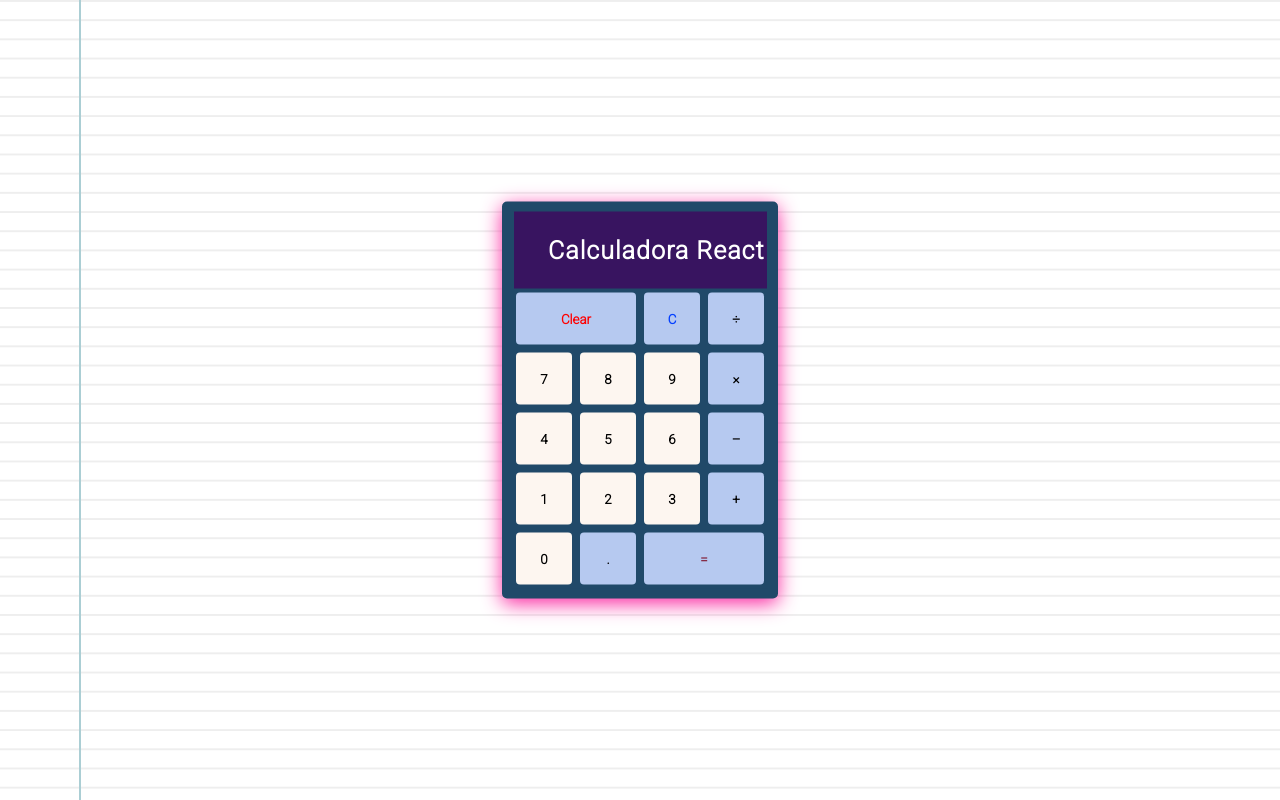
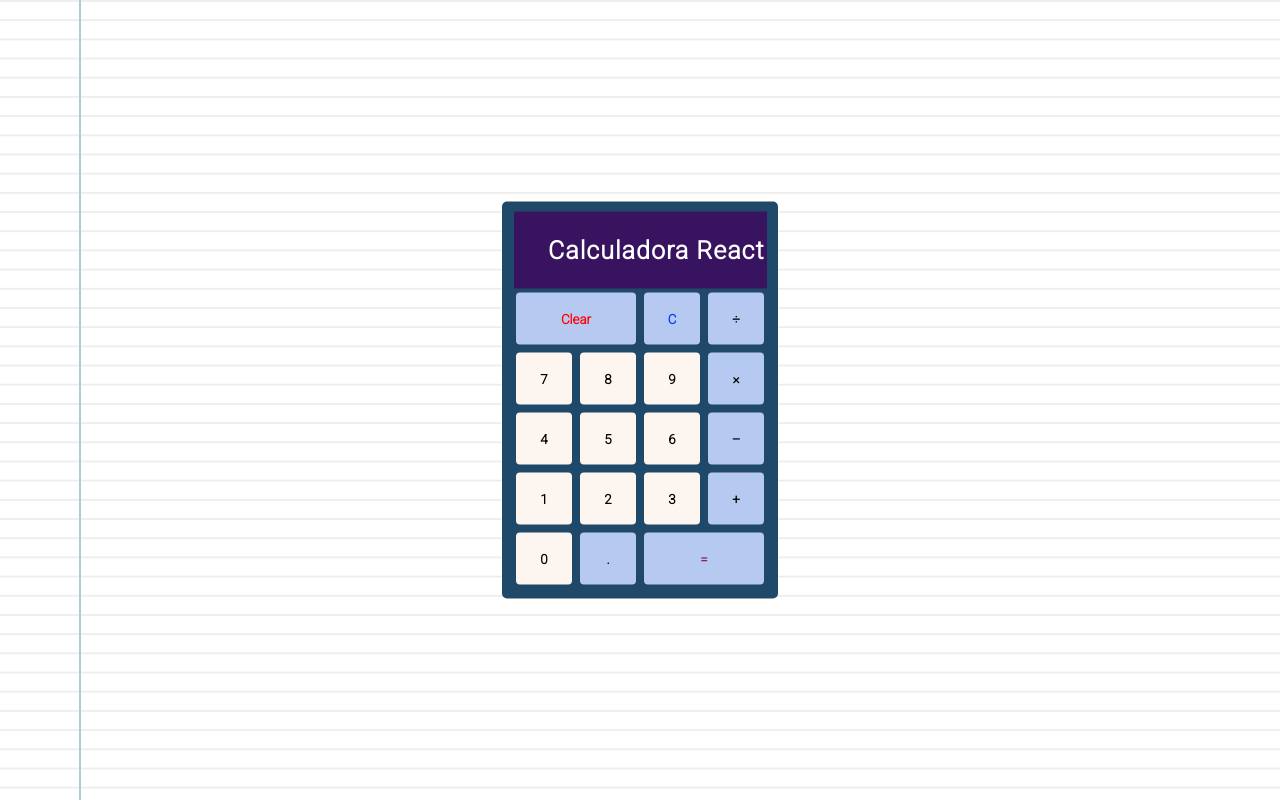
Before and after one commit to JoseAlz/calc-app, a plain HTML site: page index.html in a window 1280 px wide. Drawn offline with Linux system fonts and the light colour scheme.

Commit message:
Update main.178b03cd.css
estilos chekeando

```diff
--- a/static/css/main.178b03cd.css
+++ b/static/css/main.178b03cd.css
@@ -1,2 +1,2 @@
-@import url(https://fonts.googleapis.com/css2?family=Roboto:wght@300&display=swap);*{font-family:Roboto,sans-serif}body{background-color:#fff;background-image:linear-gradient(90deg,transparent 79px,#abced4 0,#abced4 81px,transparent 0),linear-gradient(#eee .1em,transparent 0);background-size:100% 1.2em;display:-ms-flexbox;display:flex;-ms-flex-pack:center;justify-content:center;-ms-flex-align:center;align-items:center}.container{top:50%;left:50;position:absolute;-ms-transform:translate(-50%,-50%);transform:translate(-50%,-50%);margin:0 auto;width:256px;text-align:center;border:10px solid #204969;background:#204969;border-radius:5px;box-shadow: 0px 5px 20px #FA26A0;}.keypad{display:-ms-grid;display:grid;-ms-grid-columns:(1fr)[4];grid-template-columns:repeat(4,1fr);grid-auto-rows:minmax(60px,auto)}input[type=text]{height:75px;width:249px;background-color:#381460;border:0;color:#fff;text-align:right;font-size:25px;font-weight:600;letter-spacing:1px}#clear{grid-column:1/3;-ms-grid-row:1;grid-row:1;color:red}#calculate{grid-column:3/5;-ms-grid-row:5;grid-row:5;color:#84253e}#backspace{color:#033fff}button{margin:4px;border:none;border-radius:4px;cursor:pointer;background:#fdf6f0;font-weight:600}button:active,button:focus,input:active,input:focus{outline:none}.higlight{background:#b6c9f0}
+@import url(https://fonts.googleapis.com/css2?family=Roboto:wght@300&display=swap);*{font-family:Roboto,sans-serif}body{background-color:#fff;background-image:linear-gradient(90deg,transparent 79px,#abced4 0,#abced4 81px,transparent 0),linear-gradient(#eee .1em,transparent 0);background-size:100% 1.2em;display:-ms-flexbox;display:flex;-ms-flex-pack:center;justify-content:center;-ms-flex-align:center;align-items:center}.container{top:50%;left:50;position:absolute;-ms-transform:translate(-50%,-50%);transform:translate(-50%,-50%);margin:0 auto;width:256px;text-align:center;border:10px solid #204969;background:#204969;border-radius:5px;box-shadow:0px5px20px#FA26A0;}.keypad{display:-ms-grid;display:grid;-ms-grid-columns:(1fr)[4];grid-template-columns:repeat(4,1fr);grid-auto-rows:minmax(60px,auto)}input[type=text]{height:75px;width:249px;background-color:#381460;border:0;color:#fff;text-align:right;font-size:25px;font-weight:600;letter-spacing:1px}#clear{grid-column:1/3;-ms-grid-row:1;grid-row:1;color:red}#calculate{grid-column:3/5;-ms-grid-row:5;grid-row:5;color:#84253e}#backspace{color:#033fff}button{margin:4px;border:none;border-radius:4px;cursor:pointer;background:#fdf6f0;font-weight:600}button:active,button:focus,input:active,input:focus{outline:none}.higlight{background:#b6c9f0}
 /*# sourceMappingURL=main.178b03cd.css.map*/
```
